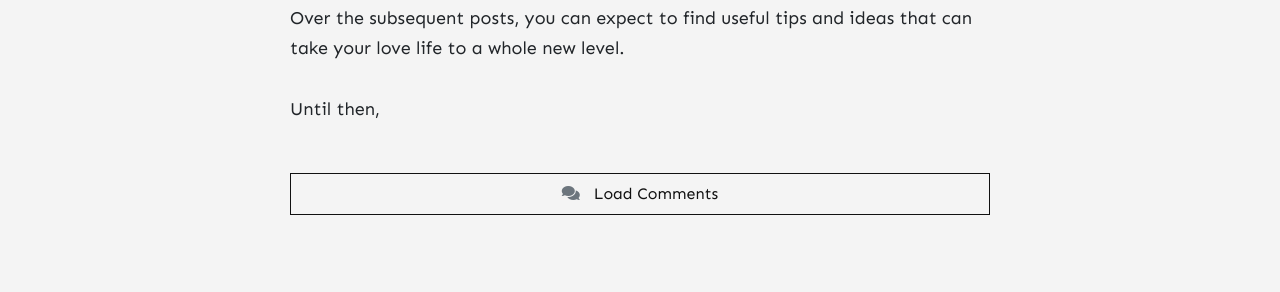
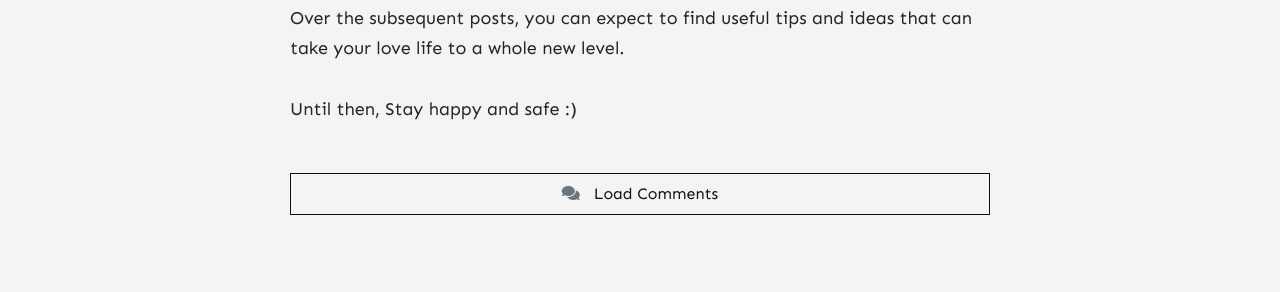
Before and after one commit to stackbit-projects/happy-zebra-28bc2, a Jekyll site: the page built from _posts/2021-09-01-welcome-to-loveful.md, in a window 1280 px wide. Shown: the part 1344-1636 px from the top of the page. Built offline with Jekyll 4.4.1, drawn with Linux system fonts in a browser that asks for light colours; nearby versions of some CDN libraries; comment, search, counter and statistics services are not loaded.

Commit message:
2021-09-01-welcome-to-loveful.md: changed

```diff
--- a/_posts/2021-09-01-welcome-to-loveful.md
+++ b/_posts/2021-09-01-welcome-to-loveful.md
@@ -16,3 +16,4 @@ We imagine and strive for a society where each individual feels loved, secure, a
 This (seemingly) utopian world is what we try to make happen through Loveful. Over the subsequent posts, you can expect to find useful tips and ideas that can take your love life to a whole new level.
 
 Until then,
+Stay happy and safe :)
```
